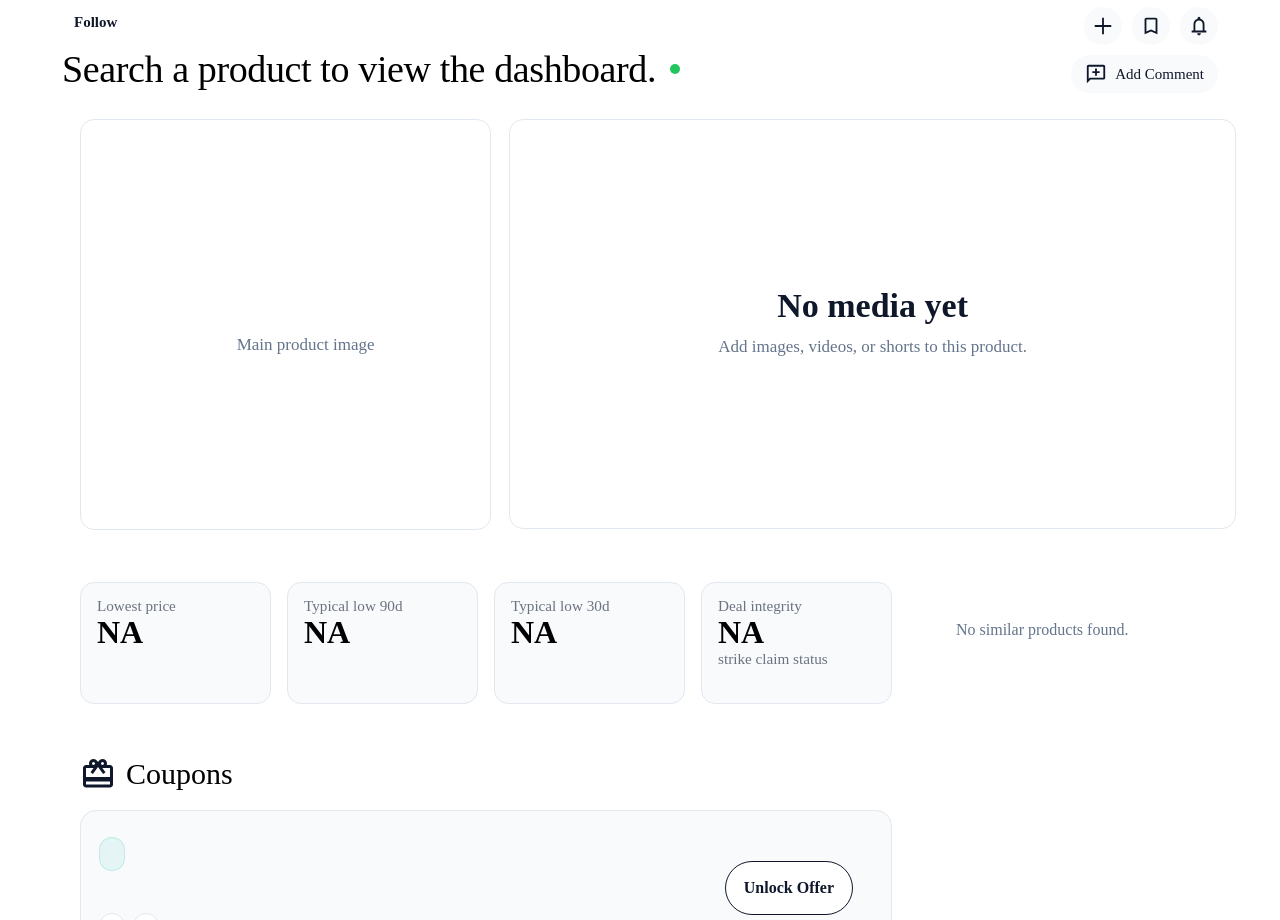
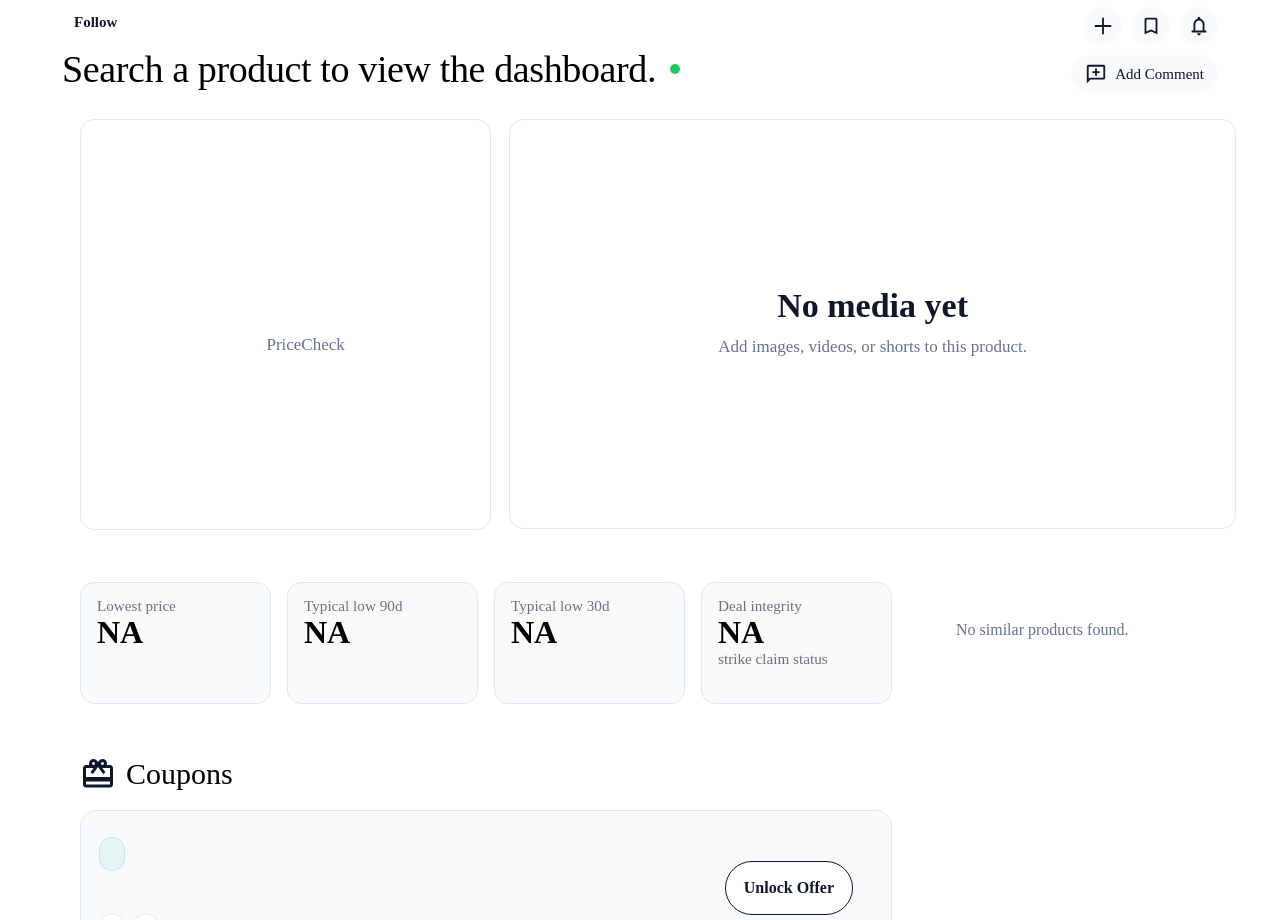
Before and after one commit to s-suleymanov/pricecheck-api, a website: page public/dashboard/index.html in a window 1280 px wide. Shown: the part 2640-3560 px from the top of the page. Drawn offline with Linux system fonts and the light colour scheme; no server answers; a web font is replaced by a local one.

Commit message:
first change

```diff
--- a/public/dashboard/index.html
+++ b/public/dashboard/index.html
@@ -371,7 +371,7 @@
       <img id="pImg" src="" alt="Product image" loading="lazy" decoding="async" style="display:none">
 
       <div class="ph-primary-placeholder" aria-hidden="true">
-        Main product image
+        PriceCheck
       </div>
     </div>
   </div>
```
